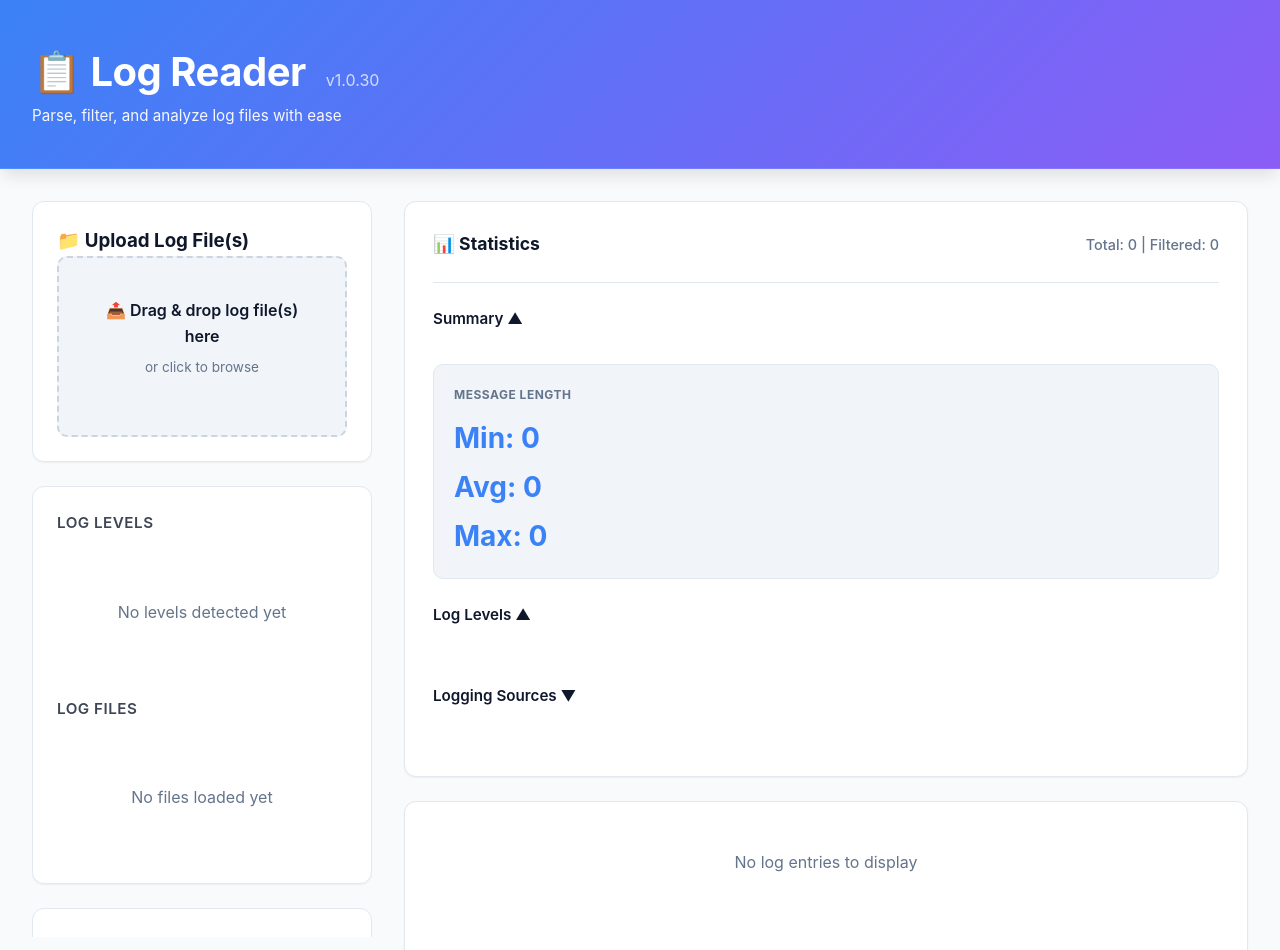
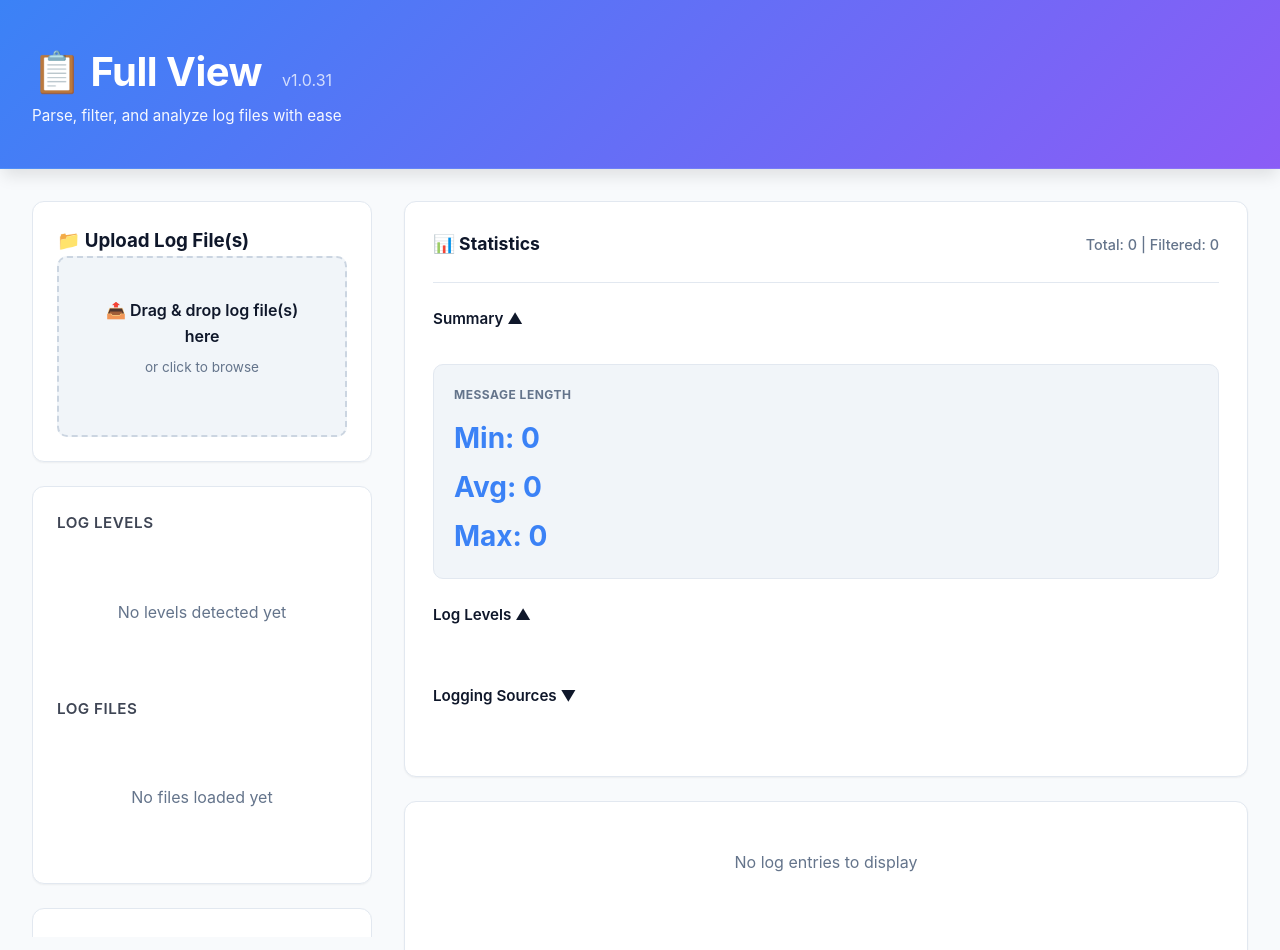
Before and after one commit to john-ciq/log-reader, a React (Vite) app: page / in a window 1280 px wide. Shown: the top 950 px of the page. Built offline with nearby package versions, Linux system fonts and the light colour scheme; the HTML template or start-up script is replaced by a standard one.

Commit message:
Renamed to Full View

```diff
--- a/index.html
+++ b/index.html
@@ -4,7 +4,7 @@
     <meta charset="UTF-8" />
     <link rel="icon" type="image/svg+xml" href="/vite.svg" />
     <meta name="viewport" content="width=device-width, initial-scale=1.0" />
-    <title>Log Reader</title>
+    <title>Full View</title>
   </head>
   <body>
     <div id="root"></div>
--- a/package.json
+++ b/package.json
@@ -1,7 +1,7 @@
 {
-  "name": "log-reader",
-  "version": "1.0.30",
-  "description": "A web-based log file analyzer with flexible parsing, filtering, and export capabilities",
+  "name": "full-view",
+  "version": "1.0.31",
+  "description": "Full View - A web-based log file analyzer with flexible parsing, filtering, and export capabilities",
   "type": "module",
   "scripts": {
     "dev": "vite",
--- a/src/App.tsx
+++ b/src/App.tsx
@@ -264,7 +264,7 @@ function App() {
     <div className="app">
       <header className="app-header">
         <div className="header-title">
-        <h1>📋 Log Reader</h1>
+        <h1>📋 Full View</h1>
         <span className="app-version">v{pkg.version}</span>
       </div>
       <p>Parse, filter, and analyze log files with ease</p>
```
Also changed, not shown: 2 other files (tests, documents, lock files or other folders).
